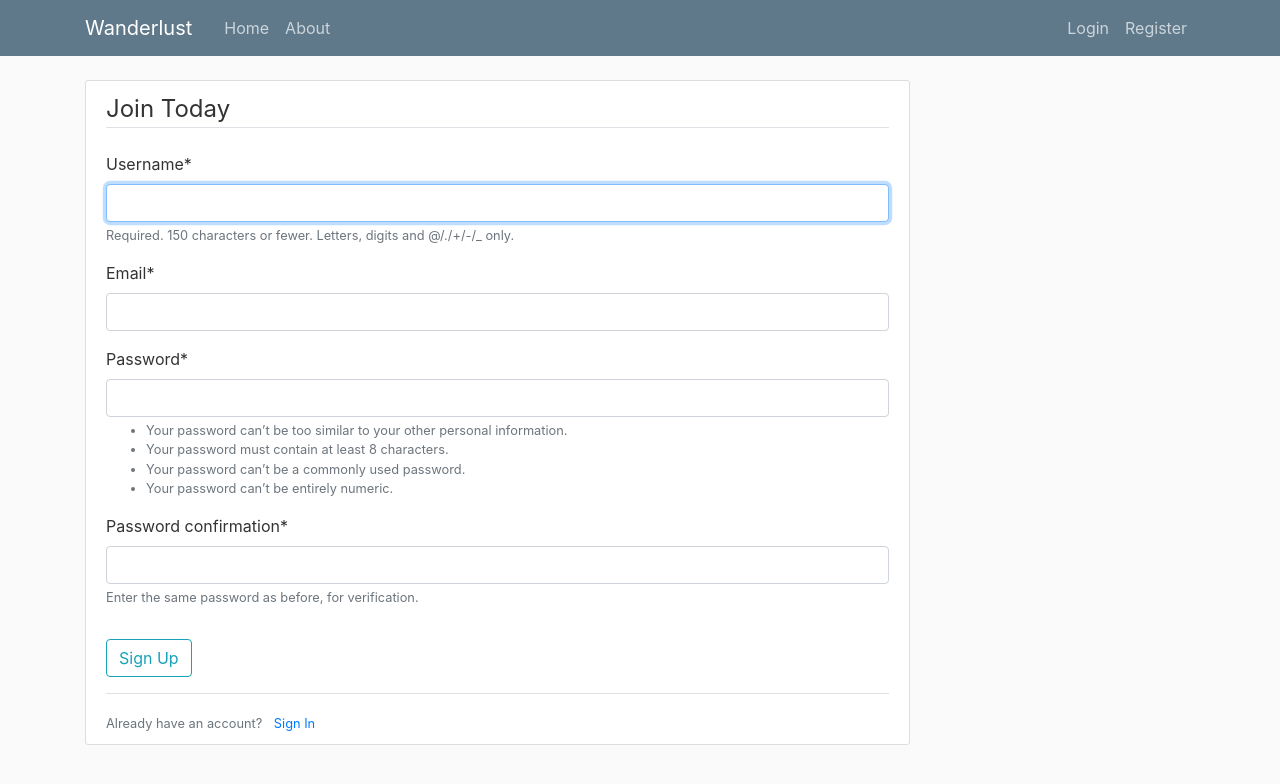
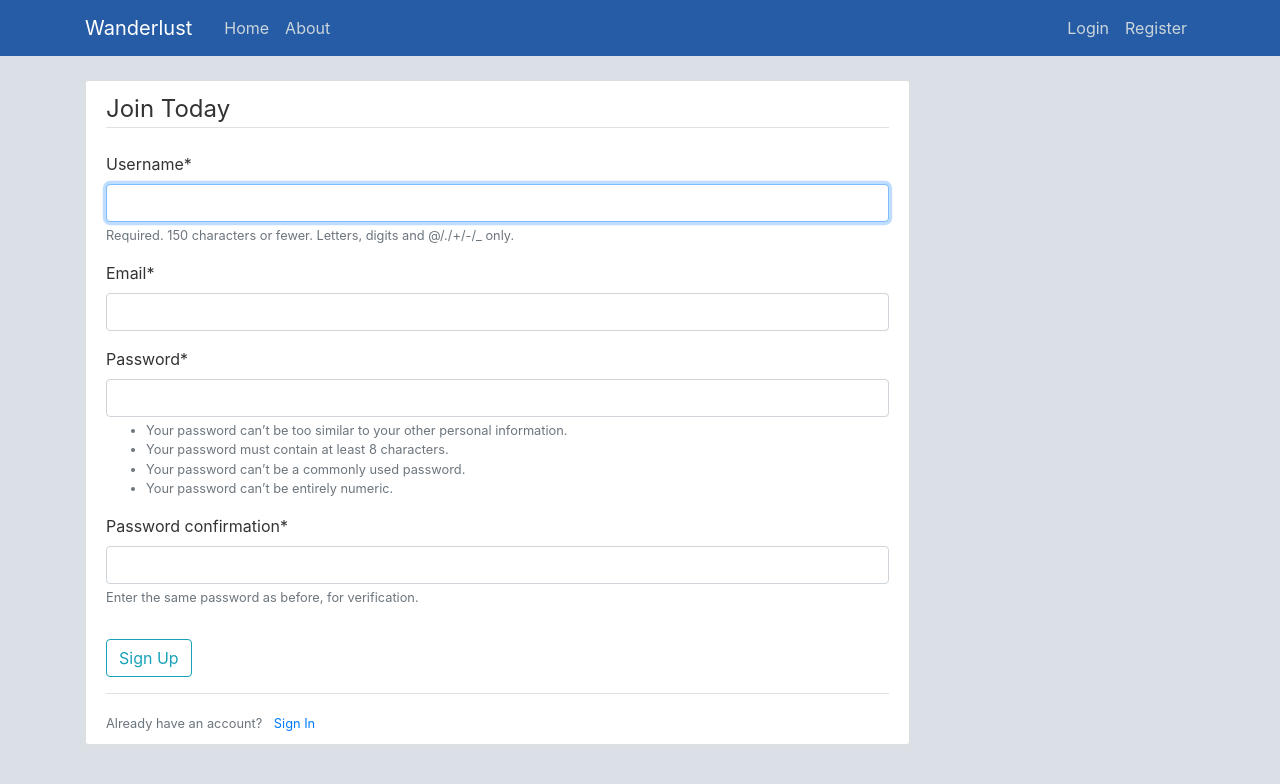
Before and after one commit to NiranjanRavi05/Django_Blog_Application, a Django app: page /register/ in a window 1280 px wide. Shown: the top 784 px of the page. Run offline with Django 4.2, Linux system fonts and the light colour scheme; some libraries are stand-ins or nearby versions.

```diff
--- a/django_project/wanderlust/static/wanderlust/main.css
+++ b/django_project/wanderlust/static/wanderlust/main.css
@@ -1,5 +1,5 @@
 body {
-  background: #fafafa;
+  background: #dbe0e7;
   color: #333333;
   margin-top: 5rem;
 }
@@ -13,7 +13,7 @@ ul {
 }
 
 .bg-steel {
-  background-color: #5f788a;
+  background-color: #255ca5;
 }
 
 .site-header .navbar-nav .nav-link {
```
Also changed, not shown: django_project/db.sqlite3, django_project/media/img/Japan.jpg (added), django_project/media/img/Rome.jpg (added), django_project/media/profile_pics/Apple.jpg (added), django_project/media/profile_pics/jerry.png (added), django_project/media/profile_pics/tom.png (added).
